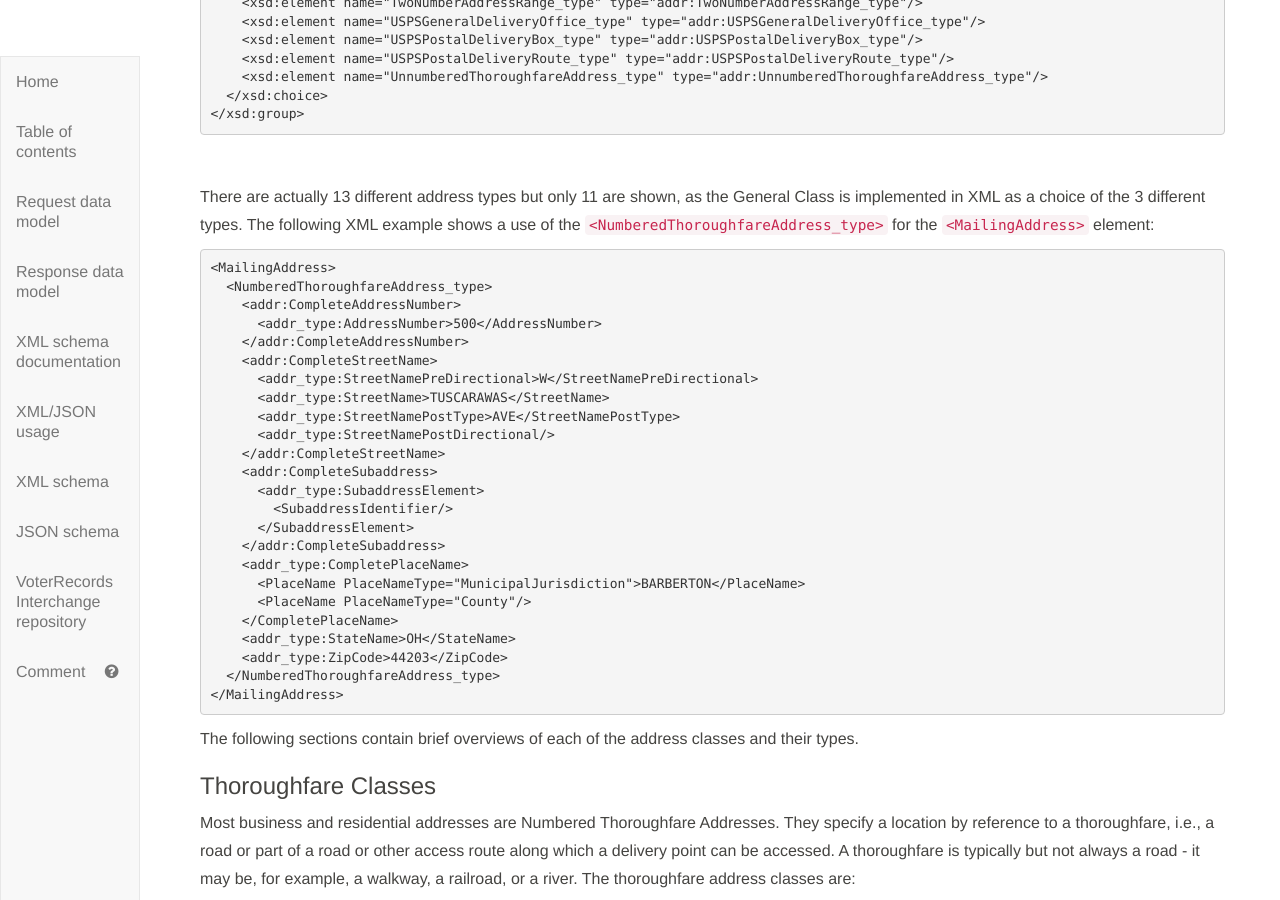
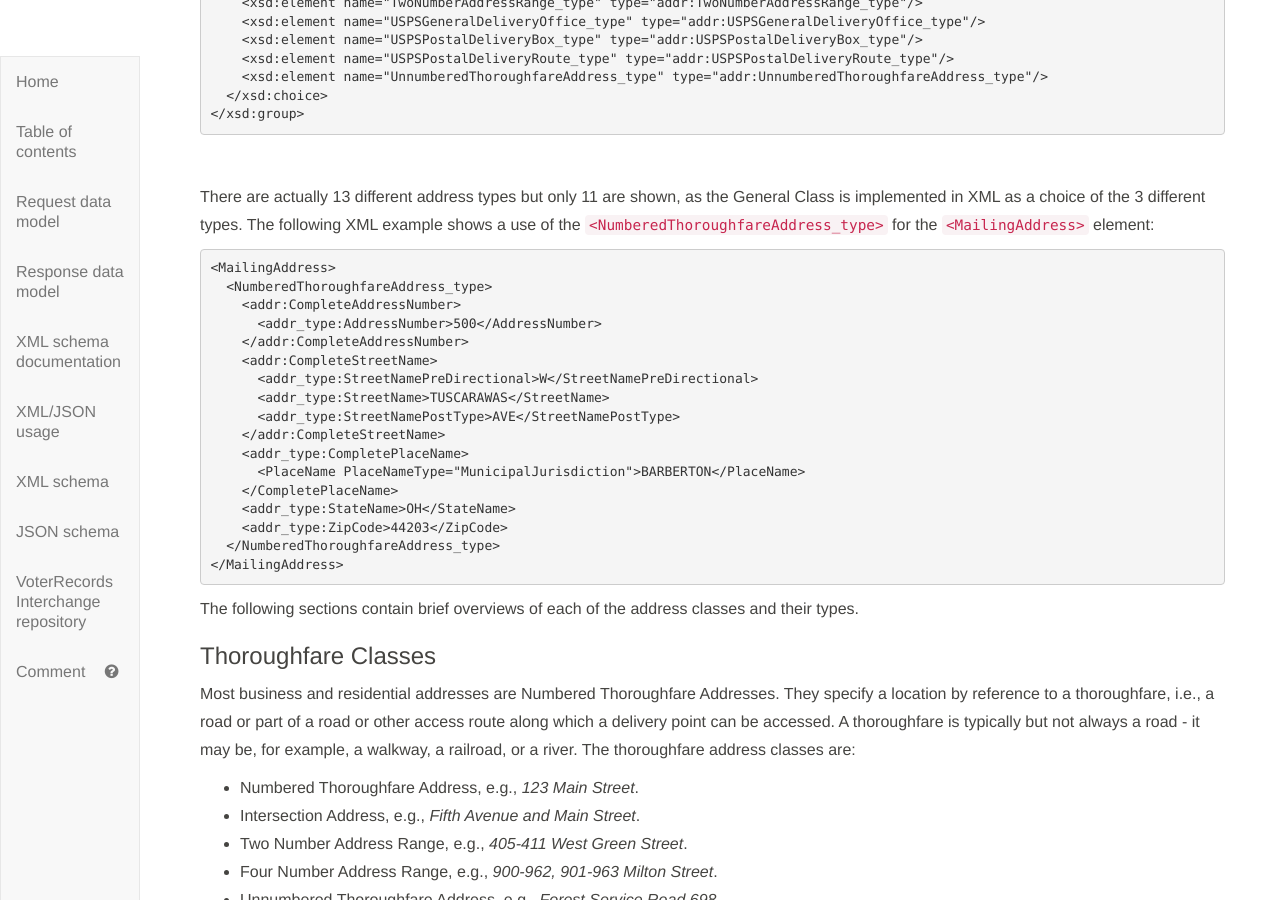
Before and after one commit to usnistgov/VoterRecordsInterchange, a Jekyll site: the page built from index.md, in a window 1280 px wide and 900 px high, scrolled down 13040 px. Built offline with Jekyll 4.4.1, drawn with Linux system fonts in a browser that asks for light colours; our own code applies the rules of GitHub Pages for plain Markdown files; some of the changed text lies outside the part shown.

Commit message:
new text

```diff
--- a/index.md
+++ b/index.md
@@ -355,16 +355,9 @@ There are actually 13 different address types but only 11 are shown, as the Gene
           <addr_type:StreetNamePreDirectional>W</StreetNamePreDirectional>
           <addr_type:StreetName>TUSCARAWAS</StreetName>
           <addr_type:StreetNamePostType>AVE</StreetNamePostType>
-          <addr_type:StreetNamePostDirectional/>
         </addr:CompleteStreetName>
-        <addr:CompleteSubaddress>
-          <addr_type:SubaddressElement>
-            <SubaddressIdentifier/>
-          </SubaddressElement>
-        </addr:CompleteSubaddress>
         <addr_type:CompletePlaceName>
           <PlaceName PlaceNameType="MunicipalJurisdiction">BARBERTON</PlaceName>
-          <PlaceName PlaceNameType="County"/>
         </CompletePlaceName>
         <addr_type:StateName>OH</StateName>
         <addr_type:ZipCode>44203</ZipCode>
```
Also changed, not shown: other parts of index.md (+4 -4 lines).
